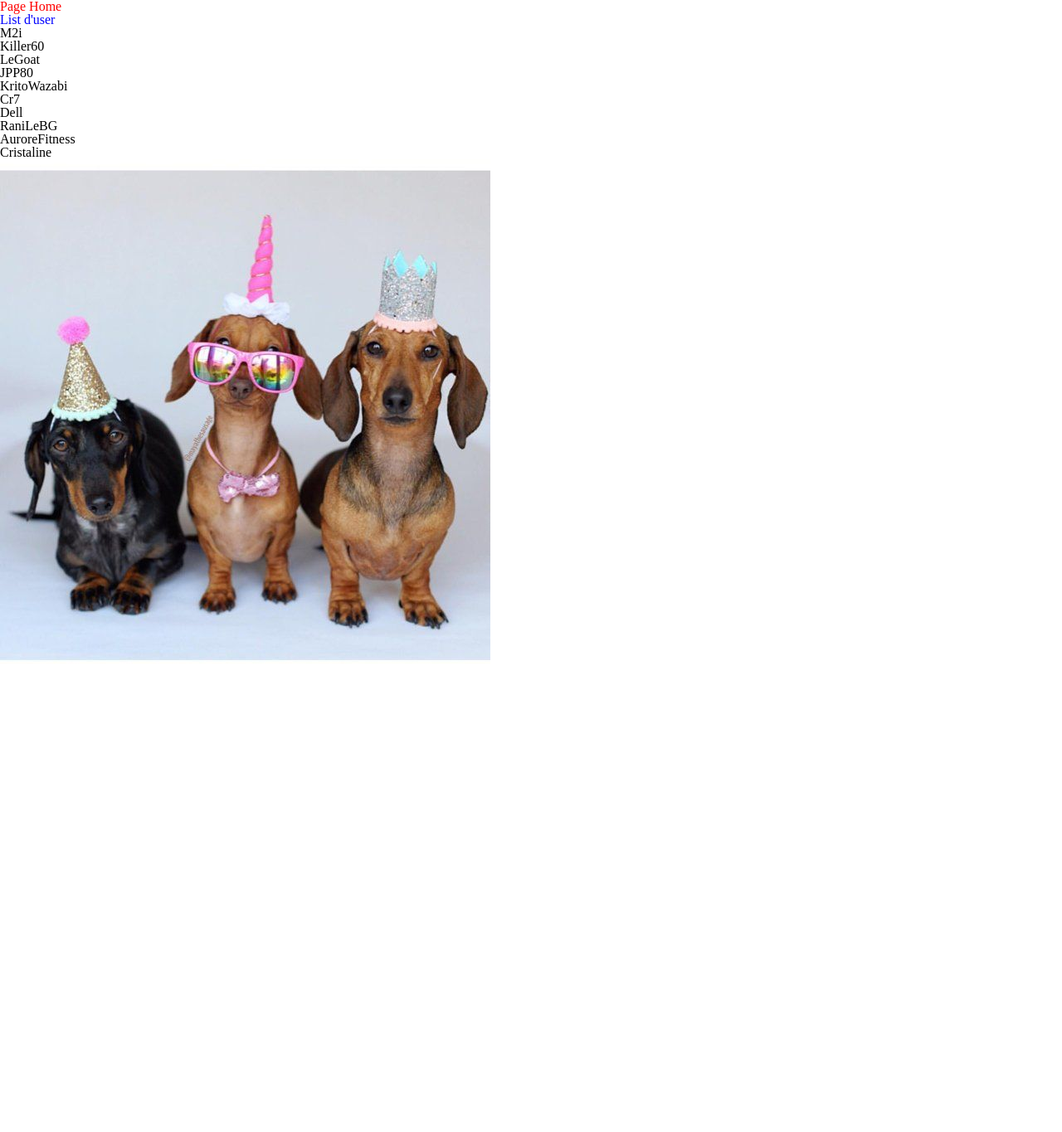
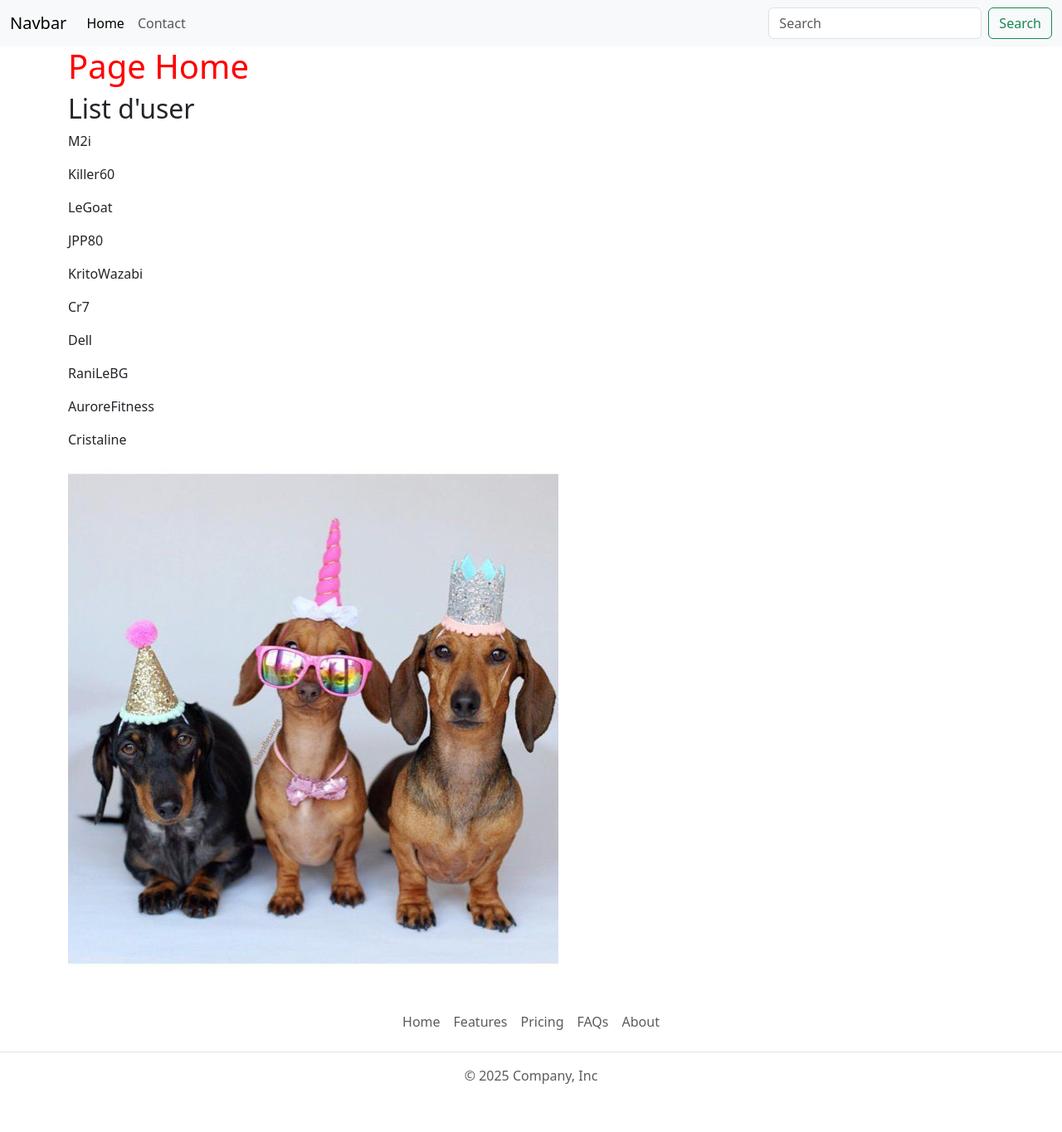
Before and after one commit to ValantineD/mon-site-poo, a PHP site: page / in a window 1280 px wide. Shown: the whole page at 83% size. Before the commit the page ends 796 px from the top, so only its background shows below. Run offline with PHP 8.4, Linux system fonts and the light colour scheme; data comes from the database, SQL or seed files in the repository.

Commit message:
add layout

```diff
--- a/src/Core/Controller.php
+++ b/src/Core/Controller.php
@@ -8,9 +8,15 @@ abstract class Controller
     {
         extract($params);
 
+        ob_start();
         require dirname(__DIR__) . '/../template/' . $view . '.php';
+        $contentFile = ob_get_clean();
+
+        require dirname(__DIR__) . '/../template/layout.php';
     }
-    protected function redirect(string $url): void {
+
+    protected function redirect(string $url): void
+    {
 
         header("HTTP/1.1 301 Moved Permanently");
         header('Location: ' . $url);
--- a/template/home.php
+++ b/template/home.php
@@ -1,24 +1,10 @@
-<!doctype html>
-<html lang="en">
-<head>
-    <meta charset="UTF-8">
-    <meta name="viewport" content="width=device-width, initial-scale=1">
-    <title>home</title>
-    <link rel="stylesheet" href="/assets/css/reset.css">
-    <link rel="stylesheet" href="/assets/css/main.css">
-</head>
-<body>
-
 <h1> <?= $title ?> </h1>
 
 <h2>List d'user</h2>
+
 <?php foreach ($users as $user): ?>
     <p> <?= $user['username'] ?></p>
 <?php endforeach ?>
 
 
 <img src="images/img.jpg" alt="" width="">
-
-<script scr="assets/js/script.js"></script>
-</body>
-</html>
--- /dev/null
+++ b/template/layout.php
@@ -0,0 +1,28 @@
+<!doctype html>
+<html lang="en">
+<head>
+    <meta charset="UTF-8">
+    <meta name="viewport" content="width=device-width, initial-scale=1">
+    <title>Document</title>
+    <link rel="stylesheet" href="/assets/css/reset.css">
+    <link rel="stylesheet" href="/assets/css/main.css">
+
+    <link href="https://cdn.jsdelivr.net/npm/bootstrap@5.3.8/dist/css/bootstrap.min.css"
+          rel="stylesheet" integrity="sha384-sRIl4kxILFvY47J16cr9ZwB07vP4J8+LH7qKQnuqkuIAvNWLzeN8tE5YBujZqJLB"
+          crossorigin="anonymous">
+</head>
+<body>
+
+<?php require 'partials/_navbar.php'; ?>
+
+<main class="container">
+    <?= $contentFile ?>
+</main>
+
+
+<?php require 'partials/_footer.php'; ?>
+
+<script scr="assets/js/script.js"></script>
+
+</body>
+</html>
--- /dev/null
+++ b/template/partials/_footer.php
@@ -0,0 +1,13 @@
+<footer class="py-3 my-4">
+
+    <ul class="nav justify-content-center border-bottom pb-3 mb-3">
+        <li class="nav-item"><a href="#" class="nav-link px-2 text-body-secondary">Home</a></li>
+        <li class="nav-item"><a href="#" class="nav-link px-2 text-body-secondary">Features</a></li>
+        <li class="nav-item"><a href="#" class="nav-link px-2 text-body-secondary">Pricing</a></li>
+        <li class="nav-item"><a href="#" class="nav-link px-2 text-body-secondary">FAQs</a></li>
+        <li class="nav-item"><a href="#" class="nav-link px-2 text-body-secondary">About</a></li>
+    </ul>
+
+    <p class="text-center text-body-secondary">© 2025 Company, Inc</p>
+
+</footer>
--- /dev/null
+++ b/template/partials/_navbar.php
@@ -0,0 +1,29 @@
+<nav class="navbar navbar-expand-lg bg-body-tertiary">
+    <div class="container-fluid">
+        <a class="navbar-brand" href="#">Navbar</a>
+
+        <button class="navbar-toggler" type="button" data-bs-toggle="collapse"
+                data-bs-target="#navbarSupportedContent"
+                aria-controls="navbarSupportedContent" aria-expanded="false"
+                aria-label="Toggle navigation">
+            <span class="navbar-toggler-icon"></span>
+        </button>
+
+        <div class="collapse navbar-collapse" id="navbarSupportedContent">
+            <ul class="navbar-nav me-auto mb-2 mb-lg-0">
+                <li class="nav-item">
+                    <a class="nav-link active" aria-current="page" href="/">Home</a>
+                </li>
+
+                <li class="nav-item">
+                    <a class="nav-link" href="/contact">Contact</a>
+                </li>
+            </ul>
+
+            <form class="d-flex" role="search">
+                <input class="form-control me-2" type="search" placeholder="Search" aria-label="Search"/>
+                <button class="btn btn-outline-success" type="submit">Search</button>
+            </form>
+        </div>
+    </div>
+</nav>
```
Also changed, not shown: template/contact.php (+1 -15 lines).
